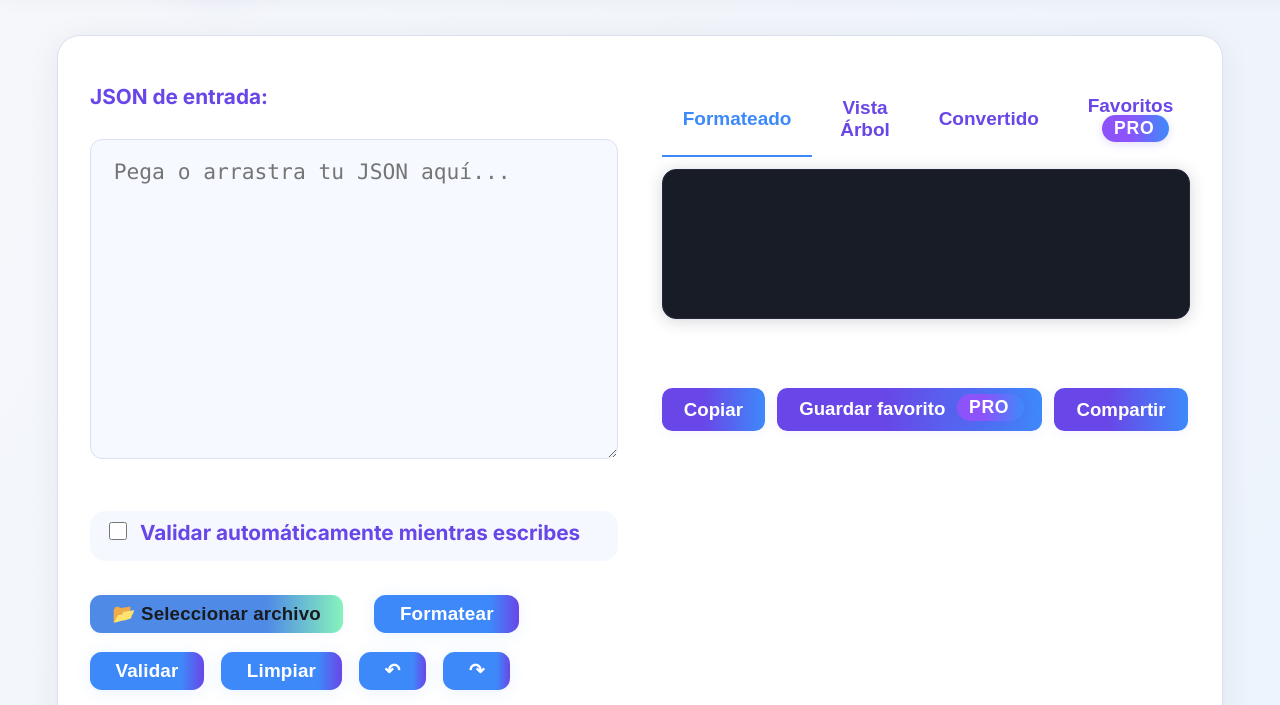
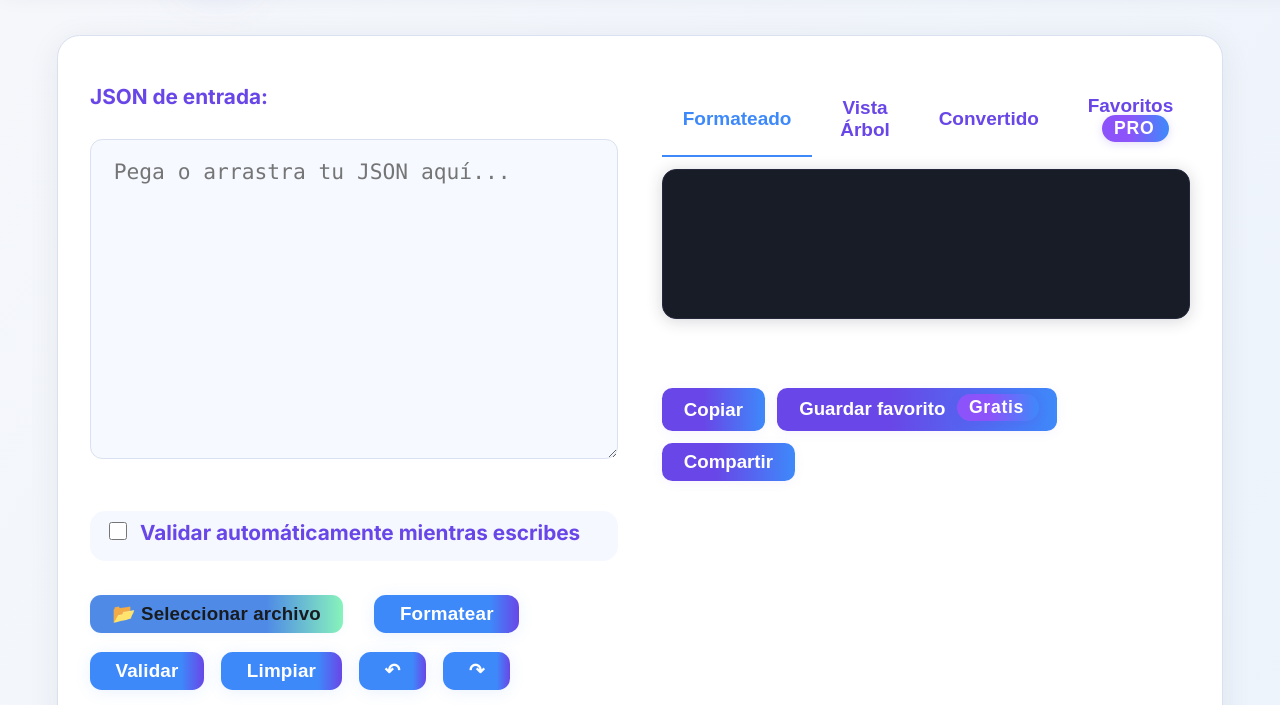
Before and after one commit to Chellene/Json-Beautifier-pro, a plain HTML site: page index.html in a window 1280 px wide. Shown: the part 86-791 px from the top of the page. Drawn offline with Linux system fonts and the light colour scheme.

Commit message:
Update index.html

```diff
--- a/index.html
+++ b/index.html
@@ -73,7 +73,7 @@
         </div>
         <div class="output-actions">
           <button id="btn-copy" title="Copiar al portapapeles">Copiar</button>
-          <button id="btn-fav" class="pro-badge-btn">Guardar favorito <span class="badge-pro">PRO</span></button>
+          <button id="btn-fav" class="pro-badge-btn">Guardar favorito <span class="badge-pro">Gratis</span></button>
           <button id="btn-share">Compartir</button>
         </div>
         <!-- Menú contextual de árbol PRO (invisible hasta que se usa) -->
```
